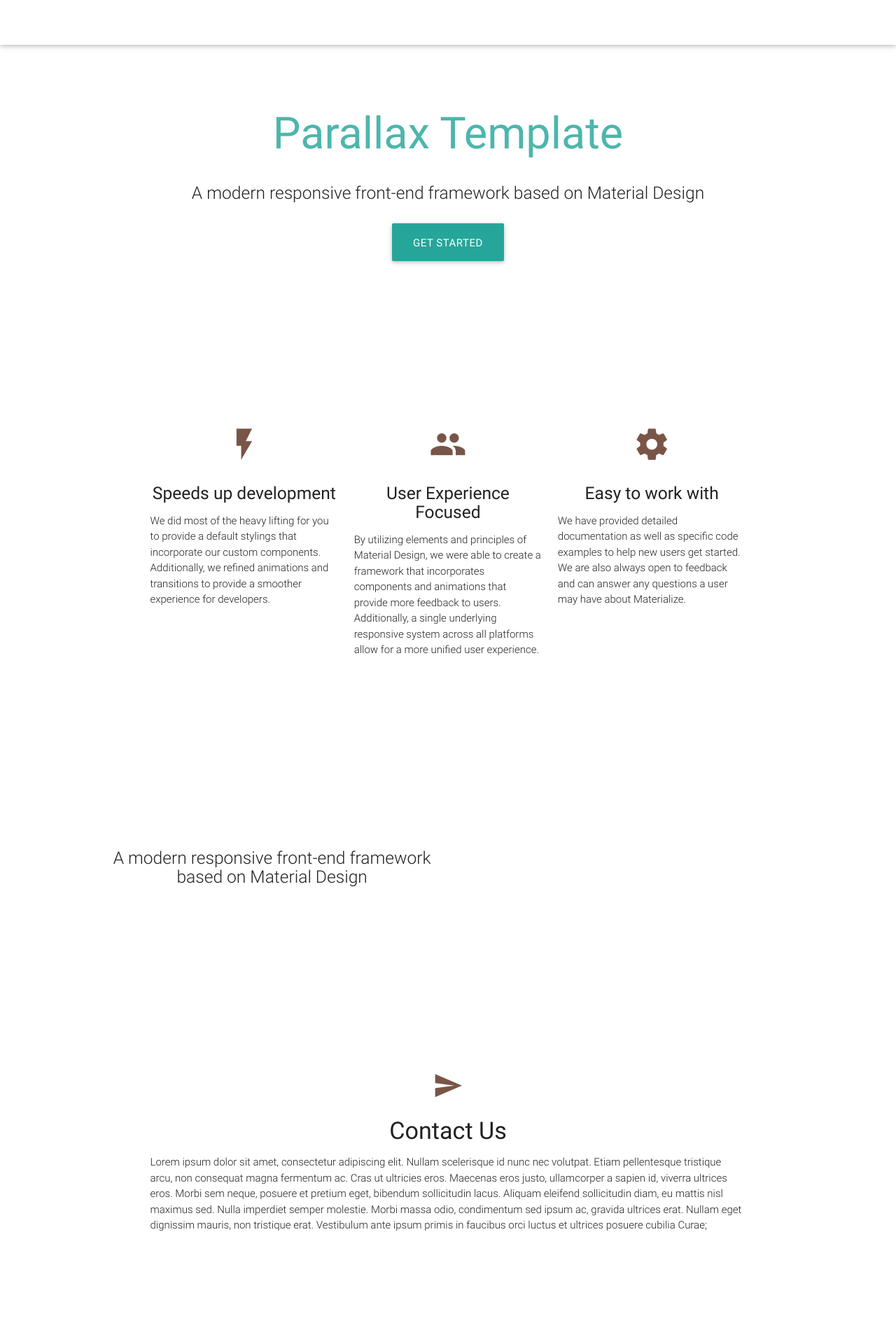
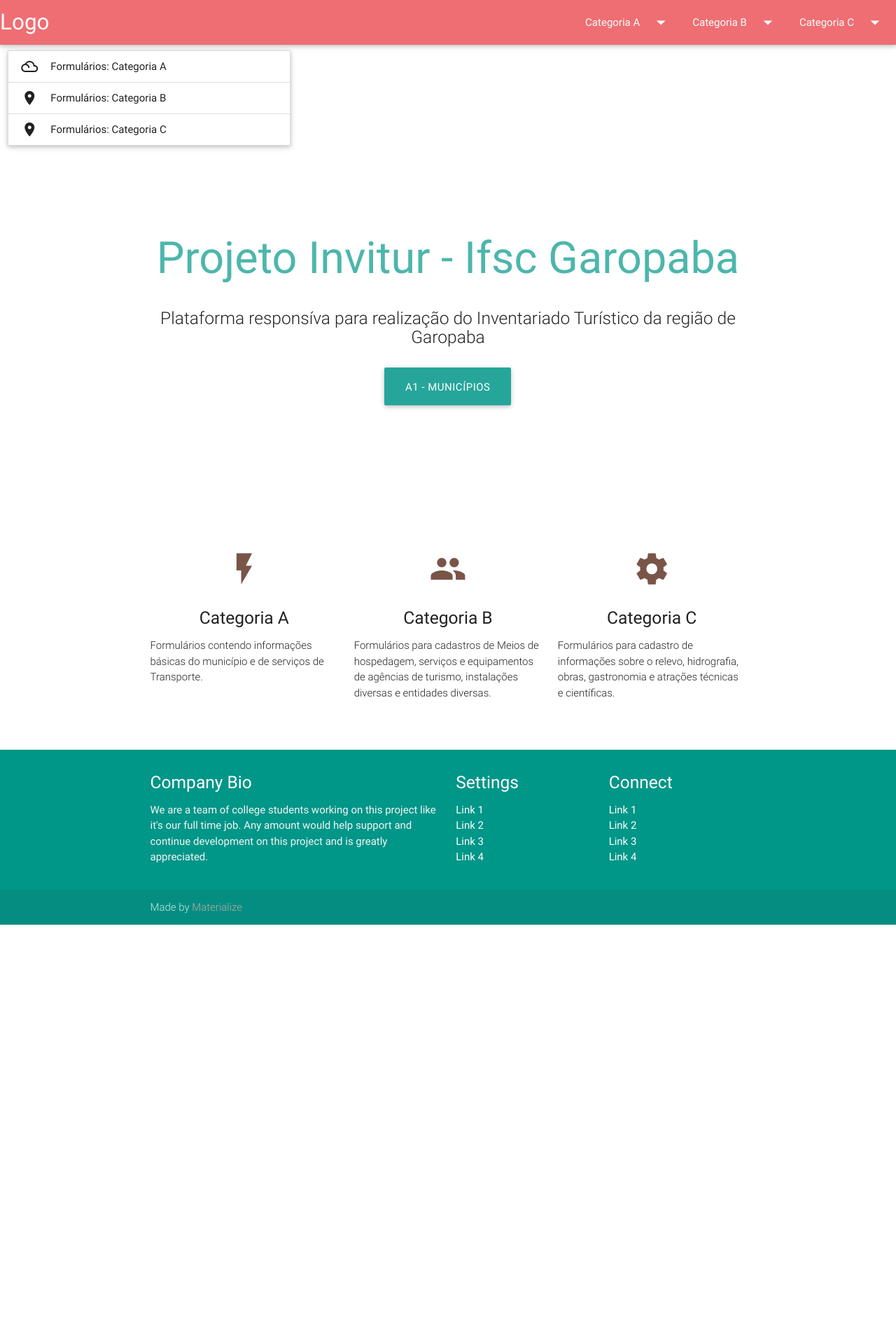
Before and after one commit to chameoandre/projeto-invitur-ifsc, a PHP site: page / in a window 1280 px wide. Shown: the top 1920 px of the page at 70% size. After the commit the page ends 1321 px from the top, so only its background shows below. Run offline with PHP 8.4, Linux system fonts and the light colour scheme; data that the repository does not hold is empty; some libraries are stand-ins or nearby versions.

Commit message:
Alteração na Index: Testes com menu collapsible e inclusão de submenus contendo os nomes dos formulários das classes A, B e C

```diff
--- a/testes/testesAndre/index.php
+++ b/testes/testesAndre/index.php
@@ -1,12 +1,5 @@
 <?php
-    include './banco/conecta.php';
-    $sql = "select * from uf";
-    $resultado = mysql_query($sql,$conexao);
-    while($elemento = mysql_fetch_array($resultado)){
-        $nomeUf = $elemento['nomeUf'];
-        echo $nomeUf;
-    }
-    echo mysql_error();
+    include './banco-estruturado/conecta.php';
 ?>
 
 <!DOCTYPE html>
@@ -18,33 +11,157 @@
 
   <!-- CSS  -->
   <link href="materialize/css/materialize.css" type="text/css" rel="stylesheet" media="screen,projection"/>
-  <link href="materialize/css/style.css" type="text/css" rel="stylesheet" media="screen,projection"/>
+  <link href="https://fonts.googleapis.com/icon?family=Material+Icons" rel="stylesheet"> <!-- para carregar os ícones de setas de menus-->
 </head>
 <body>
-  <nav class="white" role="navigation">
-    <div class="nav-wrapper container">
-      <a id="logo-container" href="#" class="brand-logo">Logo</a>
-      <ul class="right hide-on-med-and-down">
-        <li><a href="#">Navbar Link</a></li>
-      </ul>
+  <!-- Dropdown Structure -->
+<nav>
+  <div class="nav-wrapper">
+    <a href="#!" class="brand-logo">Logo</a>
+    <ul class="right hide-on-med-and-down">
+      <!-- Dropdown Trigger -->
+      <li><a class="dropdown-button" href="#!" data-activates="formulariosA">Categoria A<i class="material-icons right">arrow_drop_down</i></a></li>
+      <li><a class="dropdown-button" href="#!" data-activates="formulariosB">Categoria B<i class="material-icons right">arrow_drop_down</i></a></li>
+      <li><a class="dropdown-button" href="#!" data-activates="formulariosC">Categoria C<i class="material-icons right">arrow_drop_down</i></a></li>
 
-      <ul id="nav-mobile" class="side-nav">
-        <li><a href="#">Navbar Link</a></li>
-      </ul>
-      <a href="#" data-activates="nav-mobile" class="button-collapse"><i class="mdi-navigation-menu"></i></a>
+    </ul>
+  </div>
+</nav>
+    <ul id="formulariosA" class="dropdown-content">
+    <li><a href="#!">A1 - Informações Básicas do Município</a></li>
+    <li class="divider"></li>
+    <li><a href="#!">A2.1.1 - Rodoviário - Rodovia</a></li>
+    <li><a href="#!">A2.1.2 - Rodoviário - Estação Rodoviária</a></li>
+    <li><a href="#!">A2.2.1 - Ferroviário - Ferrovia e Metrovia</a></li>
+    <li><a href="#!">A2.2.2 - Ferroviário - Estação Ferroviária</a></li>
+    <li><a href="#!">A2.3 - Aeroviário - Aeroporto e Campo de Pouso</a></li>
+    <li><a href="#!">A2.3 - Aeroviário - Heliporto</a></li>
+    <li><a href="#!">A2.4.1- Aquaviário - Hidrovia</a></li>
+    <li><a href="#!">A2.4.2- Aquaviário - Porto, Píer, Cais, etc.</a></li>
+    <li class="divider"></li>
+    <li><a href="#!">A3 - Sistema de Comunicação</a></li>
+    <li><a href="#!">A4 - Sistema de Segurança</a></li>
+    <li><a href="#!">A5 - Sistema de Saúde</a></li>
+    <li><a href="#!">A6 - Sistema Educacional</a></li>
+    <li class="divider"></li>
+    <li><a href="#!">A7.1 - Locadoras de Imóveis para Temporada</a></li>
+    <li><a href="#!">A7.2 - Compras Especiais</a></li>
+    <li><a href="#!">A7.3 - Comércio Turístico</a></li>
+    <li><a href="#!">A7.4 - Serviços Bancários</a></li>
+    <li><a href="#!">A7.5.6 - Serviços Mecânicos e Posto de Combustível</a></li>
+    <li><a href="#!">A7.7 - Representações Diplomáticas</a></li>
+  </ul>
+
+
+
+  <!-- teste de menu para os formulários A até C
+  Recurso utilizado: javaScript - Badges: Collapsible HTML Structure - accordion
+  -->
+  <div class="row">
+    <div class="col s4">
+          <ul class="collapsible" data-collapsible="accordion">
+            <li>
+              <div class="collapsible-header"><i class="material-icons">filter_drama</i>Formulários: Categoria A</div>
+              <div class="collapsible-body">
+                  <!-- Inserido teste para itens collapsible contendo listas. Foi alterada a class da lista para collapsible com êxito-->
+                  <ul id="menuFormulariosA" class="collapsible">
+                    <li><a href="#!">A1 - Informações Básicas do Município</a></li>
+                    <li class="divider"></li>
+                    <li><a href="#!">A2.1.1 - Rodoviário - Rodovia</a></li>
+                    <li><a href="#!">A2.1.2 - Rodoviário - Estação Rodoviária</a></li>
+                    <li><a href="#!">A2.2.1 - Ferroviário - Ferrovia e Metrovia</a></li>
+                    <li><a href="#!">A2.2.2 - Ferroviário - Estação Ferroviária</a></li>
+                    <li><a href="#!">A2.3 - Aeroviário - Aeroporto e Campo de Pouso</a></li>
+                    <li><a href="#!">A2.3 - Aeroviário - Heliporto</a></li>
+                    <li><a href="#!">A2.4.1- Aquaviário - Hidrovia</a></li>
+                    <li><a href="#!">A2.4.2- Aquaviário - Porto, Píer, Cais, etc.</a></li>
+                    <li class="divider"></li>
+                    <li><a href="#!">A3 - Sistema de Comunicação</a></li>
+                    <li><a href="#!">A4 - Sistema de Segurança</a></li>
+                    <li><a href="#!">A5 - Sistema de Saúde</a></li>
+                    <li><a href="#!">A6 - Sistema Educacional</a></li>
+                    <li class="divider"></li>
+                    <li><a href="#!">A7.1 - Locadoras de Imóveis para Temporada</a></li>
+                    <li><a href="#!">A7.2 - Compras Especiais</a></li>
+                    <li><a href="#!">A7.3 - Comércio Turístico</a></li>
+                    <li><a href="#!">A7.4 - Serviços Bancários</a></li>
+                    <li><a href="#!">A7.5.6 - Serviços Mecânicos e Posto de Combustível</a></li>
+                    <li><a href="#!">A7.7 - Representações Diplomáticas</a></li>
+                  </ul>
+              </div>
+            </li>
+            <li>
+              <div class="collapsible-header"><i class="material-icons">place</i>Formulários: Categoria B</div>
+              <div class="collapsible-body">
+                  <ul id="menuFormulariosB" class="collapsible">
+                    <li><a href="#!">B1.1 - Meios de Transporte</a></li>
+                    <li><a href="#!">B1.2 - Outro tipo de Acomodação</a></li>
+                    <li class="divider"></li>
+                    <li><a href="#!">B2 - Serviços e equipamentos para alimentos e bebidas</a></li>
+                    <li><a href="#!">B3 - Serviços e equipamentos para agências de turismo</a></li>
+                    <li><a href="#!">B4 - Serviços e equipamentos de transporte turístico</a></li>
+                    <li class="divider"></li>
+                    <li><a href="#!">B5.1 - Espaço para eventos</a></li>
+                    <li><a href="#!">B5.2 - Serviços para eventos</a></li>
+                    <li class="divider"></li>
+                    <li><a href="#!">B6.1 - Parques</a></li>
+                    <li><a href="#!">B6.2 - Espaços livres e áreas verdes</a></li>
+                    <li><a href="#!">B6.3 - Instalações esportivas</a></li>
+                    <li><a href="#!">B6.4 - Instalações náuticas</a></li>
+                    <li><a href="#!">B6.5 - Espaços de diversão e cultura</a></li>
+                    <li><a href="#!">B6.6 - Outros espaços de recreação</a></li>
+                    <li class="divider"></li>
+                    <li><a href="#!">B7.1 - Informações turísticas</a></li>
+                    <li><a href="#!">B7.2 - Entidades associativas e similares</a></li>
+                    <li><a href="#!">B7.3 - Guiamento e condução turística</a></li>
+                  </ul>
+              </div>
+            </li>
+
+            <li>
+              <div class="collapsible-header"><i class="material-icons">place</i>Formulários: Categoria C</div>
+              <div class="collapsible-body">
+                  <ul id="menuFormulariosC" class="collapsible">
+                    <li><a href="#!">C1.1 - Relevo Continental</a></li>
+                        <li><a href="#!">C1.2 - Zona Costeira</a></li>
+                        <li><a href="#!">C1.3 - Relevo Cárstico</a></li>
+                        <li><a href="#!">C1.4 - Hidrografia</a></li>
+                        <li><a href="#!">C1.5 - Unidade de conservação</a></li>
+                        <li class="divider"></li>
+                        <li><a href="#!">C2.1 - Conjuntos arquitetônicos</a></li>
+                        <li><a href="#!">C2.10 - Arquitetura civil</a></li>
+                        <li><a href="#!">C2.11 a 13 - Arquitetura oficial, militar e religiosa</a></li>
+                        <li><a href="#!">C2.14 a 17 - Agricultura industrial, agrícola e funerária</a></li>
+                        <li><a href="#!">C2.18- Obras de interesse artístico</a></li>
+                        <li><a href="#!">C2.19 a 24- Ruínas, centrol cultural, teatro, cineblub</a></li>
+                        <li><a href="#!">C2.22 a 26- Sítios e etc</a></li>
+                        <li><a href="#!">C2.25 a 27- Gastronomia, artesanato, trabalhos manuais</a></li>
+                        <li><a href="#!">C2.28- Formas de expressão</a></li>
+                        <li><a href="#!">C2.29- Personalidades</a></li>
+                        <li class="divider"></li>
+                        <li><a href="#!">C2.7 a 9 - Lugares de manifestações de fé</a></li>
+                        <li><a href="#!">C2.3 - Atividades econômicas</a></li>
+                        <li class="divider"></li>
+                        <li><a href="#!">C4 - Atrações técnicas e científicas</a></li>
+                        <li><a href="#!">C5 - Eventos programados</a></li>
+                  </ul>
+              </div>
+            </li>
+          </ul>
     </div>
-  </nav>
+  </div>
 
   <div id="index-banner" class="parallax-container">
     <div class="section no-pad-bot">
       <div class="container">
         <br><br>
-        <h1 class="header center teal-text text-lighten-2">Parallax Template</h1>
+        <h1 class="header center teal-text text-lighten-2">Projeto Invitur - Ifsc Garopaba</h1>
         <div class="row center">
-          <h5 class="header col s12 light">A modern responsive front-end framework based on Material Design</h5>
+          <h5 class="header col s12 light">Plataforma responsíva para realização do Inventariado Turístico da região de Garopaba</h5>
         </div>
         <div class="row center">
-          <a href="http://materializecss.com/getting-started.html" id="download-button" class="btn-large waves-effect waves-light teal lighten-1">Get Started</a>
+            <a href="materialize-for-invitur-A1.php" id="download-button" class="btn-large waves-effect waves-light teal lighten-1">A1 - Municípios</a>
+          <!-- <a href="http://materializecss.com/getting-started.html" id="download-button" class="btn-large waves-effect waves-light teal lighten-1">A2.1.1 - Rodovia</a>-->
         </div>
         <br><br>
 
@@ -62,70 +179,32 @@
         <div class="col s12 m4">
           <div class="icon-block">
             <h2 class="center brown-text"><i class="mdi-image-flash-on"></i></h2>
-            <h5 class="center">Speeds up development</h5>
+            <h5 class="center">Categoria A</h5>
 
-            <p class="light">We did most of the heavy lifting for you to provide a default stylings that incorporate our custom components. Additionally, we refined animations and transitions to provide a smoother experience for developers.</p>
+            <p class="light">Formulários contendo informações básicas do município e de serviços de Transporte.</p>
           </div>
         </div>
 
         <div class="col s12 m4">
           <div class="icon-block">
             <h2 class="center brown-text"><i class="mdi-social-group"></i></h2>
-            <h5 class="center">User Experience Focused</h5>
+            <h5 class="center">Categoria B</h5>
 
-            <p class="light">By utilizing elements and principles of Material Design, we were able to create a framework that incorporates components and animations that provide more feedback to users. Additionally, a single underlying responsive system across all platforms allow for a more unified user experience.</p>
+            <p class="light">Formulários para cadastros de Meios de hospedagem, serviços e equipamentos de agências de turismo, instalações diversas e entidades diversas.</p>
           </div>
         </div>
 
         <div class="col s12 m4">
           <div class="icon-block">
             <h2 class="center brown-text"><i class="mdi-action-settings"></i></h2>
-            <h5 class="center">Easy to work with</h5>
+            <h5 class="center">Categoria C</h5>
 
-            <p class="light">We have provided detailed documentation as well as specific code examples to help new users get started. We are also always open to feedback and can answer any questions a user may have about Materialize.</p>
+            <p class="light">Formulários para cadastro de informações sobre o relevo, hidrografia, obras, gastronomia e atrações técnicas e científicas.</p>
           </div>
         </div>
       </div>
 
     </div>
-  </div>
-
-
-  <div class="parallax-container valign-wrapper">
-    <div class="section no-pad-bot">
-      <div class="container">
-        <div class="row center">
-          <h5 class="header col s12 light">A modern responsive front-end framework based on Material Design</h5>
-        </div>
-      </div>
-    </div>
-    <div class="parallax"><img src="img/background3.jpg" alt="Unsplashed background img 2"></div>
-  </div>
-
-  <div class="container">
-    <div class="section">
-
-      <div class="row">
-        <div class="col s12 center">
-          <h3><i class="mdi-content-send brown-text"></i></h3>
-          <h4>Contact Us</h4>
-          <p class="left-align light">Lorem ipsum dolor sit amet, consectetur adipiscing elit. Nullam scelerisque id nunc nec volutpat. Etiam pellentesque tristique arcu, non consequat magna fermentum ac. Cras ut ultricies eros. Maecenas eros justo, ullamcorper a sapien id, viverra ultrices eros. Morbi sem neque, posuere et pretium eget, bibendum sollicitudin lacus. Aliquam eleifend sollicitudin diam, eu mattis nisl maximus sed. Nulla imperdiet semper molestie. Morbi massa odio, condimentum sed ipsum ac, gravida ultrices erat. Nullam eget dignissim mauris, non tristique erat. Vestibulum ante ipsum primis in faucibus orci luctus et ultrices posuere cubilia Curae;</p>
-        </div>
-      </div>
-
-    </div>
-  </div>
-
-
-  <div class="parallax-container valign-wrapper">
-    <div class="section no-pad-bot">
-      <div class="container">
-        <div class="row center">
-          <h5 class="header col s12 light">A modern responsive front-end framework based on Material Design</h5>
-        </div>
-      </div>
-    </div>
-    <div class="parallax"><img src="img/background2.jpg" alt="Unsplashed background img 3"></div>
   </div>
 
   <footer class="page-footer teal">
@@ -157,6 +236,7 @@
         </div>
       </div>
     </div>
+
     <div class="footer-copyright">
       <div class="container">
       Made by <a class="brown-text text-lighten-3" href="http://materializecss.com">Materialize</a>
@@ -167,8 +247,8 @@
 
   <!--  Scripts-->
   <script src="https://code.jquery.com/jquery-2.1.1.min.js"></script>
-  <script src="js/materialize.js"></script>
-  <script src="js/init.js"></script>
+  <script src="materialize/js/materialize.js"></script>
+  <script src="js-acoes/init.js"></script>
 
   </body>
 </html>
--- a/testes/testesAndre/js-acoes/init.js
+++ b/testes/testesAndre/js-acoes/init.js
@@ -10,4 +10,7 @@ $(document).ready(function () {
     $('.collapsible').collapsible({
         accordion: false // A setting that changes the collapsible behavior to expandable instead of the default accordion style
     });
+    $(".dropdown-button").dropdown(); //carregando os menus dropdown
+    $('.button-collapse').sideNav(); //carregando os menus contraídos
+    //$('.parallax').parallax(); //para deixar as imagens da home com efeito paralax
 });
```
Also changed, not shown: testes/testesAndre/banco-estruturado/conecta.php (renamed from testes/testesAndre/banco/conecta.php), testes/testesAndre/img/surf-dunas-siriu.jpg (added).
